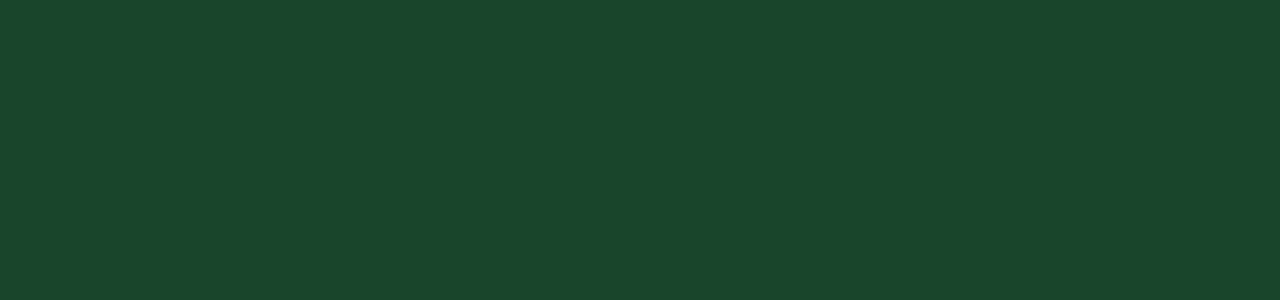
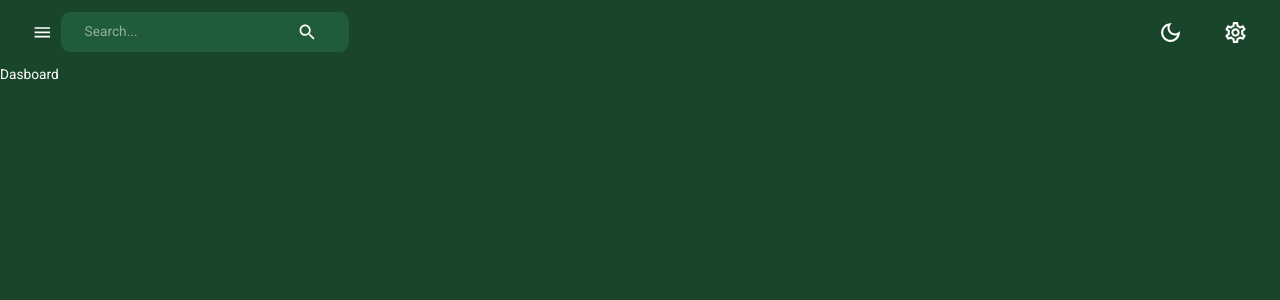
Before and after one commit to KarlKo1/AdminDex, a React (Create React App) app in the folder client/: page /dashboard in a window 1280 px wide. Shown: the top 300 px of the page. Built offline with nearby package versions, Linux system fonts and the light colour scheme.

Commit message:
Add navbar

```diff
--- a/client/src/App.js
+++ b/client/src/App.js
@@ -3,15 +3,26 @@
 import { useMemo } from "react";
 import { useSelector } from "react-redux";
 import { themeSettings } from "./theme";
+import { BrowserRouter, Routes, Route, Navigate } from "react-router-dom";
+import Layout from "scenes/layout";
+import Dashboard from "scenes/dashboard";
 
 function App() {
   const mode = useSelector((state) => state.global.mode);
   const theme = useMemo(() => createTheme(themeSettings(mode)), [mode]);
   return (
     <div className="app">
-      <ThemeProvider theme={theme}>
-        <CssBaseline />
-      </ThemeProvider>
+      <BrowserRouter>
+        <ThemeProvider theme={theme}>
+          <CssBaseline />
+          <Routes>
+            <Route element={<Layout />}>
+              <Route path="/" element={<Navigate to="/dashboard" replace />} />
+              <Route path="/dashboard" element={<Dashboard />} />
+            </Route>
+          </Routes>
+        </ThemeProvider>
+      </BrowserRouter>
     </div>
   );
 }
--- /dev/null
+++ b/client/src/components/FlexBetween.jsx
@@ -0,0 +1,10 @@
+const { Box } = require("@mui/material");
+const { styled } = require("@mui/system");
+
+const FlexBetween = styled(Box)({
+  display: "flex",
+  justifyContent: "space-between",
+  alignItems: "center",
+});
+
+export default FlexBetween;
--- /dev/null
+++ b/client/src/components/Navbar.jsx
@@ -0,0 +1,70 @@
+import React, { useState } from "react";
+import {
+  LightModeOutlined,
+  DarkModeOutlined,
+  Menu as MenuIcon,
+  Search,
+  SettingsOutlined,
+  ArrowDropDownOutlined,
+} from "@mui/icons-material";
+import FlexBetween from "./FlexBetween";
+import { useDispatch } from "react-redux";
+import { setMode } from "state";
+import profileImage from "assets/profile.png";
+import {
+  AppBar,
+  useTheme,
+  Toolbar,
+  IconButton,
+  InputBase,
+} from "@mui/material";
+import { palette } from "@mui/system";
+
+const Navbar = () => {
+  const dispatch = useDispatch();
+  const theme = useTheme();
+  return (
+    <AppBar
+      sx={{
+        position: "static",
+        background: "none",
+        boxShadow: "none",
+      }}
+    >
+      <Toolbar sx={{ justifyContent: "space-between" }}>
+        {/* Left side */}
+        <FlexBetween>
+          <IconButton onClick={() => console.log("open/close sidebar")}>
+            <MenuIcon />
+          </IconButton>
+          <FlexBetween
+            backgroundColor={theme.palette.background.alt}
+            borderRadius="9px"
+            gap="3rem"
+            p="0.1rem 1.5rem"
+          >
+            <InputBase placeholder="Search..." />
+            <IconButton>
+              <Search />
+            </IconButton>
+          </FlexBetween>
+        </FlexBetween>
+        {/* Right side */}
+        <FlexBetween gap="1.5rem">
+          <IconButton onClick={() => dispatch(setMode())}>
+            {theme.palette.mode === "dark" ? (
+              <DarkModeOutlined sx={{ fontSize: "25px" }} />
+            ) : (
+              <LightModeOutlined sx={{ fontSize: "25px" }} />
+            )}
+          </IconButton>
+          <IconButton>
+            <SettingsOutlined sx={{ fontSize: "25px" }} />
+          </IconButton>
+        </FlexBetween>
+      </Toolbar>
+    </AppBar>
+  );
+};
+
+export default Navbar;
--- /dev/null
+++ b/client/src/scenes/dashboard/index.jsx
@@ -0,0 +1,7 @@
+import React from "react";
+
+const Dasboard = () => {
+  return <div>Dasboard</div>;
+};
+
+export default Dasboard;
--- /dev/null
+++ b/client/src/scenes/layout/index.jsx
@@ -0,0 +1,18 @@
+import React, { useState } from "react";
+import { Box, useMediaQuery } from "@mui/material";
+import { Outlet } from "react-router-dom";
+import { useSelector } from "react-redux";
+import Navbar from "components/Navbar";
+
+const Layout = () => {
+  return (
+    <Box width="100%" height="100%">
+      <Box>
+        <Navbar />
+        <Outlet />
+      </Box>
+    </Box>
+  );
+};
+
+export default Layout;
--- a/client/src/state/index.js
+++ b/client/src/state/index.js
@@ -14,6 +14,6 @@
   },
 });
 
-export const setMode = createSlice.actions;
+export const { setMode } = globalSlice.actions;
 
 export default globalSlice.reducer;
```
Also changed, not shown: client/src/assets/profile.png (renamed from client/src/assets/profile-pic.png).
